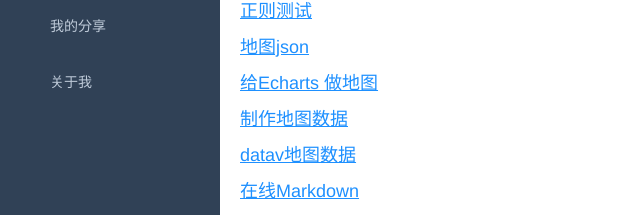
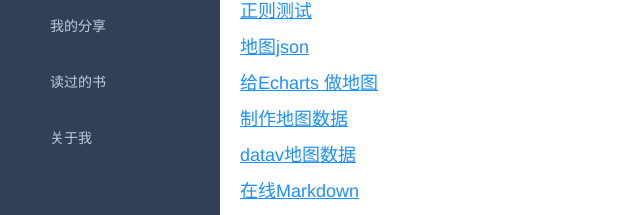
Before and after one commit to gitkingchen/ghibli, a Vue app: page /#/tools/index in a window 1280 px wide. Shown: the part 563-778 px from the top of the page, without its empty margins (0-640 px from the left). Built offline with nearby package versions, Linux system fonts and the light colour scheme.

Commit message:
feat:add my books

```diff
--- a/src/router/index.js
+++ b/src/router/index.js
@@ -339,6 +339,18 @@ export const constantRouterMap = [
     ]
   },
   {
+    path: "/mybooks",
+    component: Layout,
+    children: [
+      {
+        path: "index",
+        name: "读过的书",
+        component: () => import("@/views/mybooks/index"),
+        meta: { title: "读过的书", icon: "form" }
+      }
+    ]
+  },
+  {
     path: "/aboutme",
     component: Layout,
     children: [
--- /dev/null
+++ b/src/views/mybooks/index.vue
@@ -0,0 +1,64 @@
+<template>
+  <div class="app-container">
+    <h2>我的书单:</h2>
+    <br>
+    <div
+      v-for="(item,index) in list"
+      :key="index"
+    >
+      <span>{{item.title}}</span>
+    </div>
+  </div>
+</template>
+
+<style rel="stylesheet/scss" lang="scss" scoped>
+div {
+  margin-bottom: 10px;
+  a {
+    color: dodgerblue;
+    text-decoration: underline;
+    font-size: 18px;
+  }
+}
+</style>
+<script>
+
+export default {
+  data() {
+    return {
+      list: [
+        {
+          title: "精通CSS + DIV"
+        }, {
+          title: "javascript DOM 编程艺术"
+        }, {
+          title: "锋利的jquery "
+        }, {
+          title: "javascript 权威指南"
+        }, {
+          title: "javascript 高级程序设计"
+        }, {
+          title: "html5与css3权威指南"
+        },{
+          title: "编写高质量代码"
+        },{
+          title: "javascript 语言精粹"
+        },{
+          title: "响应式web设计"
+        },{
+          title: "活法"
+        },{
+          title: "干法"
+        },{
+          title: "做最好的自己"
+        },{
+          title: "HTTP 权威指南"
+        },
+
+
+      ]
+    };
+  },
+  methods: {}
+};
+</script>
```
Also changed, not shown: src/assets/weixin.jpg (added).
